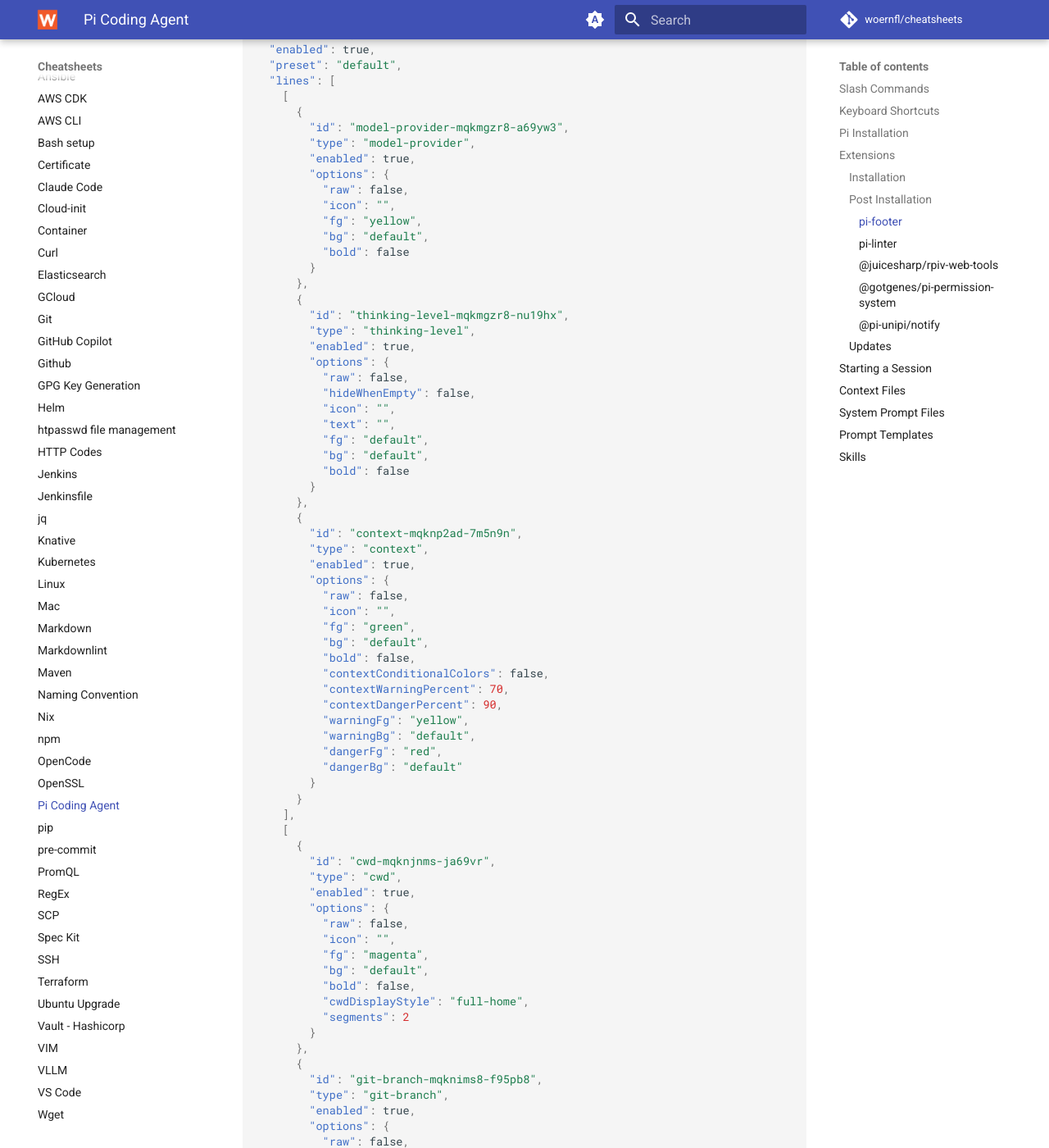
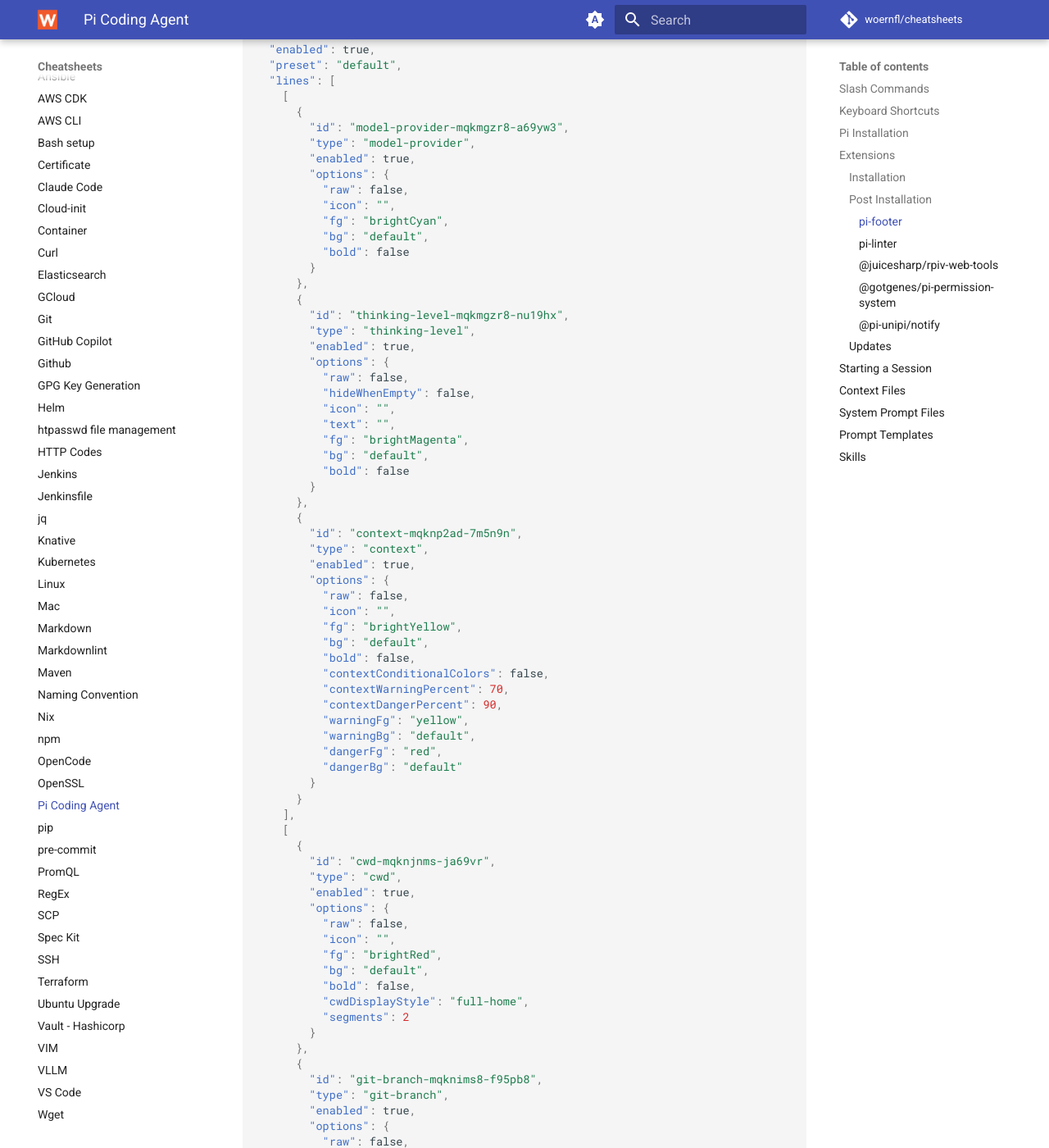
Before and after one commit to woernfl/cheatsheets, an MkDocs documentation site: the page built from docs/pi.md, in a window 1280 px wide and 1400 px high, scrolled down 2655 px. Shown: the whole window at 82% size. Built offline with MkDocs 1.6.1 and Material for MkDocs 9.7.7, drawn with Linux system fonts in a browser that asks for light colours; comment, search, counter and statistics services are not loaded.

Commit message:
Change foreground colors to bright variants (#414)

````diff
--- a/docs/pi.md
+++ b/docs/pi.md
@@ -101,7 +101,7 @@
         "options": {
           "raw": false,
           "icon": "",
-          "fg": "yellow",
+          "fg": "brightCyan",
           "bg": "default",
           "bold": false
         }
@@ -115,7 +115,7 @@
           "hideWhenEmpty": false,
           "icon": "",
           "text": "",
-          "fg": "default",
+          "fg": "brightMagenta",
           "bg": "default",
           "bold": false
         }
@@ -127,7 +127,7 @@
         "options": {
           "raw": false,
           "icon": "",
-          "fg": "green",
+          "fg": "brightYellow",
           "bg": "default",
           "bold": false,
           "contextConditionalColors": false,
@@ -148,7 +148,7 @@
         "options": {
           "raw": false,
           "icon": "",
-          "fg": "magenta",
+          "fg": "brightRed",
           "bg": "default",
           "bold": false,
           "cwdDisplayStyle": "full-home",
@@ -185,7 +185,9 @@
   },
   "extensionStatusRow": {
     "hiddenKeys": [],
-    "knownKeys": ["loadout"]
+    "knownKeys": [
+      "loadout"
+    ]
   }
 }
 ```
````
Also changed, not shown: other parts of docs/pi.md (+1 -1 lines).
